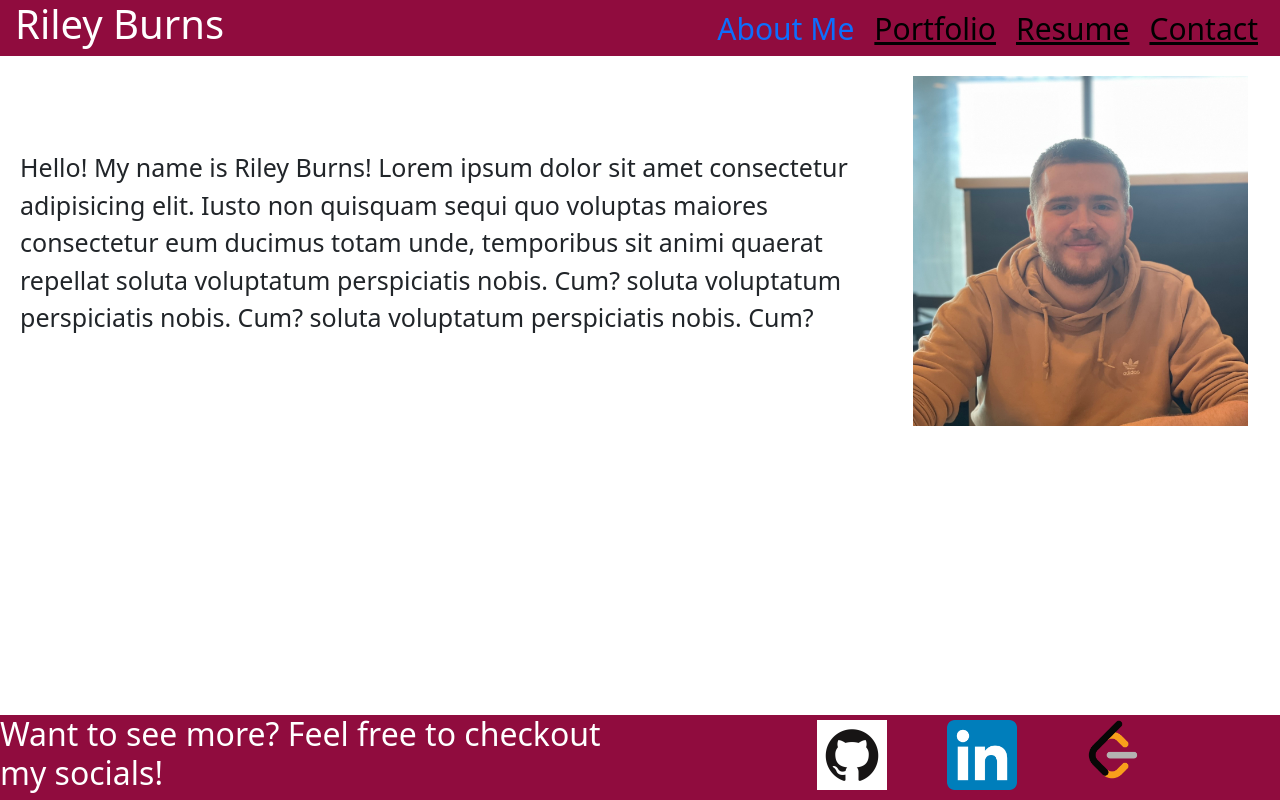
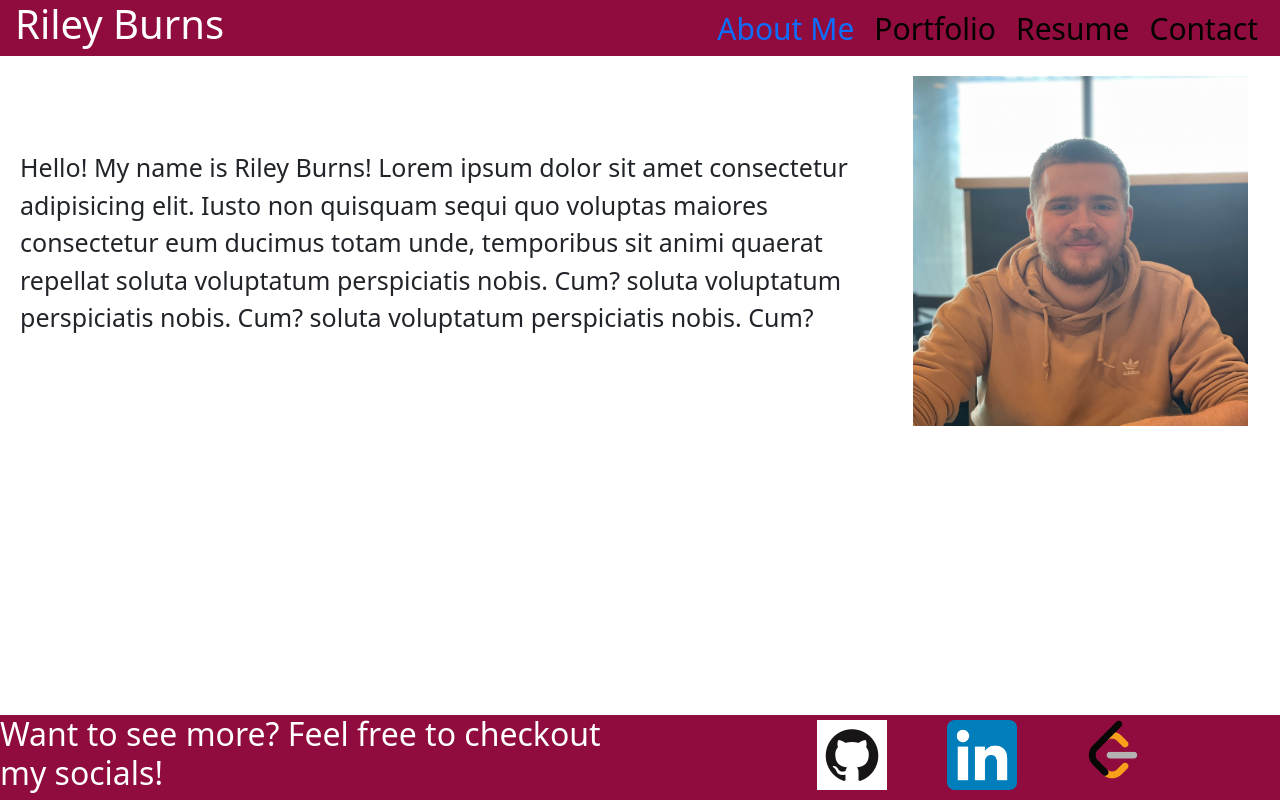
Before and after one commit to RB2277/my-portfolio, a React (Vite) app: page / in a window 1280 px wide. Built offline with nearby package versions, Linux system fonts and the light colour scheme.

Commit message:
added text-decoration none statements to navigation component

```diff
--- a/src/components/Navigation.jsx
+++ b/src/components/Navigation.jsx
@@ -20,9 +20,9 @@ function Navigation() {
   return (
     <nav>
       <a onClick={() => routeChange("about")} className={window.location.href.split("/")[3] === "" ? 'text-primary text-decoration-none' : 'text-black text-decoration-none'}>About Me</a>
-      <a onClick={() => routeChange("portfolio")} className={window.location.href.split("/")[3] === "portfolio" ? 'text-primary' : 'text-black'}>Portfolio</a>
-      <a onClick={() => routeChange("resume")} className={window.location.href.split("/")[3] === "resume" ? 'text-primary' : 'text-black'}>Resume</a>
-      <a onClick={() => routeChange("contact")}  className={window.location.href.split("/")[3] === "contact" ? 'text-primary' : 'text-black'}>Contact</a>
+      <a onClick={() => routeChange("portfolio")} className={window.location.href.split("/")[3] === "portfolio" ? 'text-primary text-decoration-none' : 'text-black text-decoration-none'}>Portfolio</a>
+      <a onClick={() => routeChange("resume")} className={window.location.href.split("/")[3] === "resume" ? 'text-primary text-decoration-none' : 'text-black text-decoration-none'}>Resume</a>
+      <a onClick={() => routeChange("contact")}  className={window.location.href.split("/")[3] === "contact" ? 'text-primary text-decoration-none' : 'text-black text-decoration-none'}>Contact</a>
     </nav>
   );
 }
```
